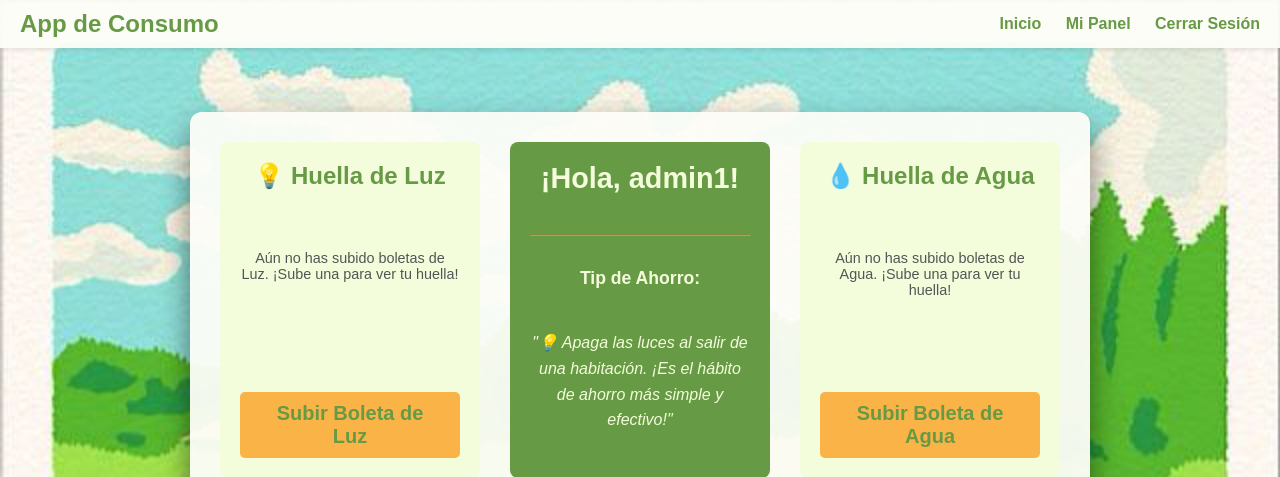
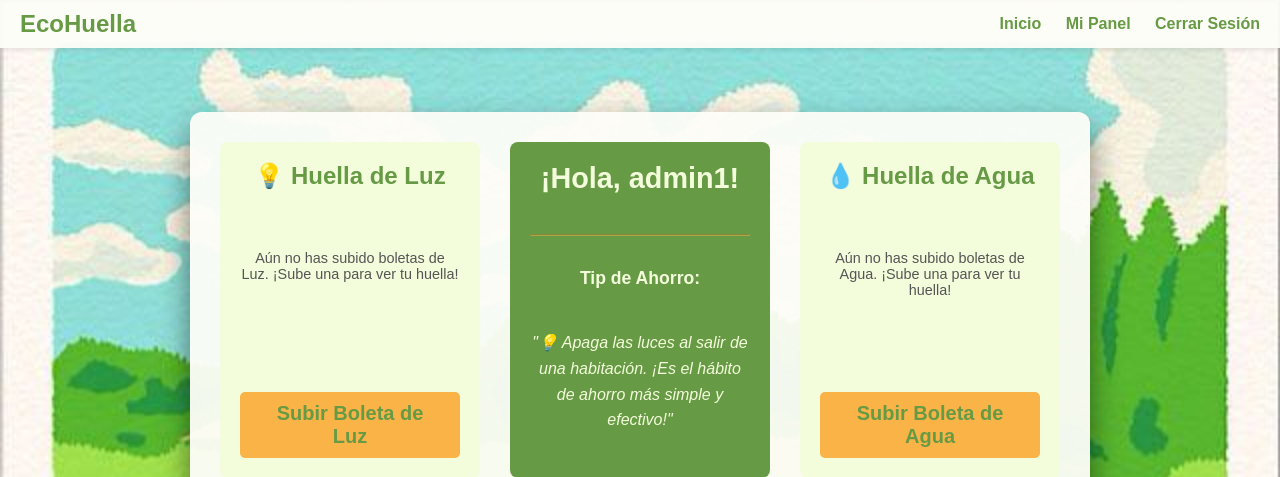
Before and after one commit to YeiB0/EquipoSostenin, a Django app: page / in a window 1280 px wide. Shown: the top 477 px of the page. Run offline with Django 5.2, Linux system fonts and the light colour scheme; a user stored in the database is signed in; data comes from the database, SQL or seed files in the repository.

Commit message:
Se cambia el nombre de la pagina a "EcoHuella"

```diff
--- a/templates/base.html
+++ b/templates/base.html
@@ -11,7 +11,7 @@
     <body class="{% block body_class %}{% endblock %}">
 
         <nav class="navbar">
-            <a href="{% url 'home' %}" class="navbar-brand">App de Consumo</a>
+            <a href="{% url 'home' %}" class="navbar-brand">EcoHuella</a>
 
             <div class="navbar-links">
                 {% if user.is_authenticated %}
```
